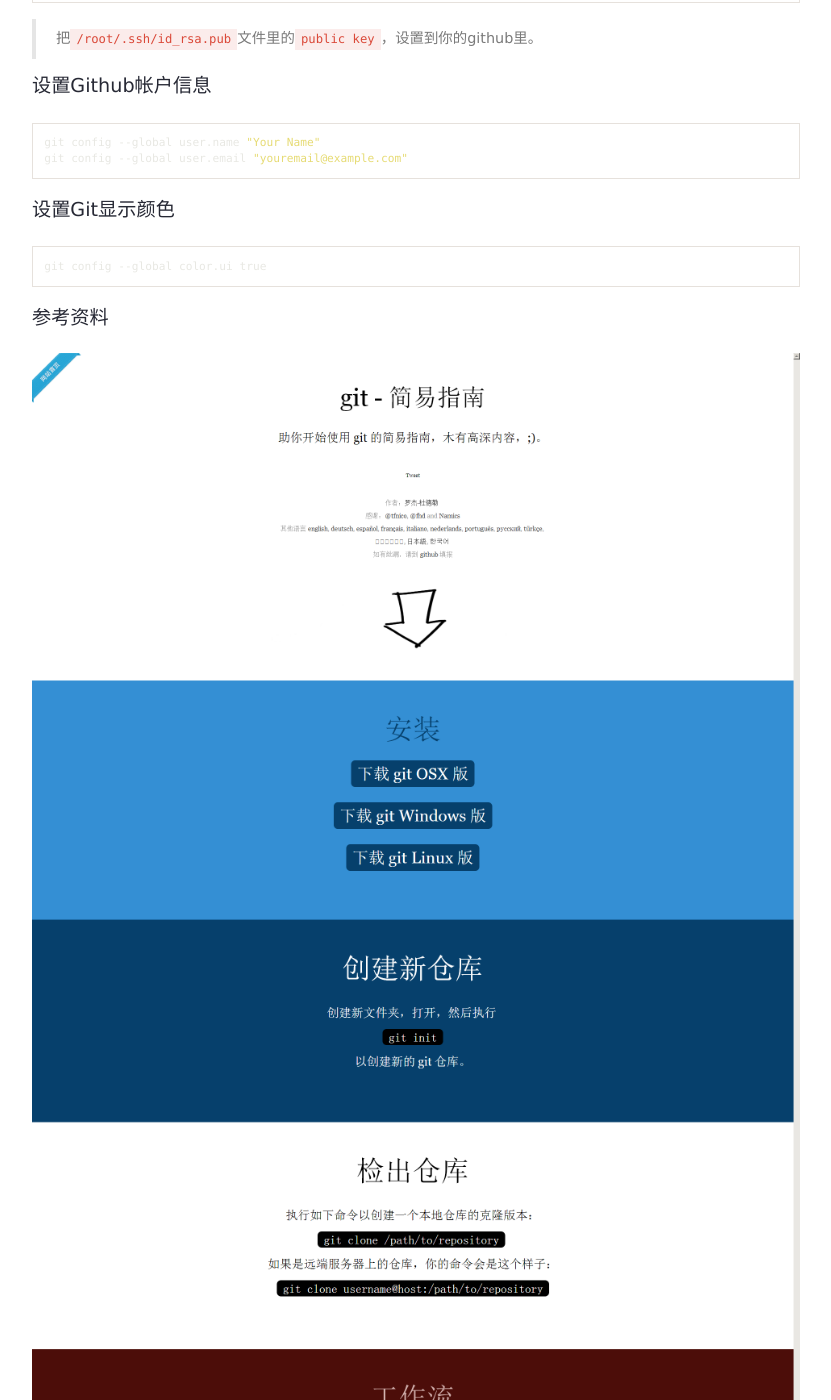
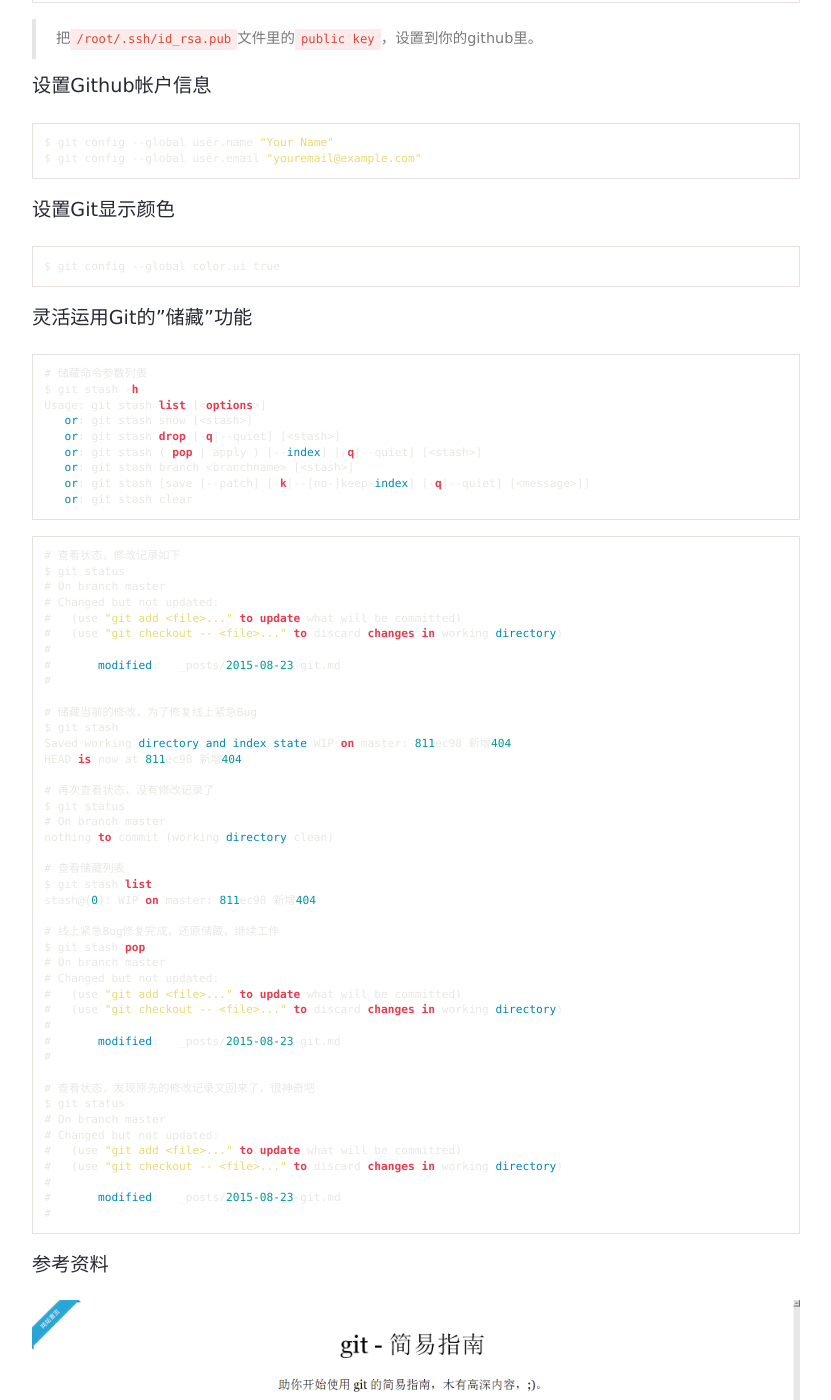
Before and after one commit to junhc/junhc.github.io, a Jekyll site: the page built from _posts/2015-08-23-git.md, in a window 1280 px wide and 1400 px high, scrolled down 1669 px. Shown: the whole window, without its empty margins (224-1055 px from the left). Built offline with Jekyll 4.4.1, drawn with Linux system fonts in a browser that asks for light colours; Markdown is read by kramdown in place of the engine named in the settings; comment, search, counter and statistics services are not loaded.

Commit message:
新增git使用教程之stash

````diff
--- a/_posts/2015-08-23-git.md
+++ b/_posts/2015-08-23-git.md
@@ -37,7 +37,7 @@
 
 #### 生成SSH-KEY
 ```vim
-ssh-keygen -t rsa -b 4096 -C "youremail@example.com"
+$ ssh-keygen -t rsa -b 4096 -C "youremail@example.com"
 Generating public/private rsa key pair.
 Enter file in which to save the key (/root/.ssh/id_rsa): [直接回车]
 Enter passphrase (empty for no passphrase): [输入密码]
@@ -66,14 +66,73 @@
 #### 设置Github帐户信息
 
 ```vim
-git config --global user.name "Your Name"
-git config --global user.email "youremail@example.com"
+$ git config --global user.name "Your Name"
+$ git config --global user.email "youremail@example.com"
 ```
 
 #### 设置Git显示颜色
 
 ```vim
-git config --global color.ui true
+$ git config --global color.ui true
+```
+
+#### 灵活运用Git的"储藏"功能
+```vim
+# 储藏命令参数列表
+$ git stash -h
+Usage: git stash list [<options>]
+   or: git stash show [<stash>]
+   or: git stash drop [-q|--quiet] [<stash>]
+   or: git stash ( pop | apply ) [--index] [-q|--quiet] [<stash>]
+   or: git stash branch <branchname> [<stash>]
+   or: git stash [save [--patch] [-k|--[no-]keep-index] [-q|--quiet] [<message>]]
+   or: git stash clear
+```
+
+```vim
+# 查看状态，修改记录如下
+$ git status
+# On branch master
+# Changed but not updated:
+#   (use "git add <file>..." to update what will be committed)
+#   (use "git checkout -- <file>..." to discard changes in working directory)
+#
+#	modified:   _posts/2015-08-23-git.md
+#
+
+# 储藏当前的修改，为了修复线上紧急Bug
+$ git stash
+Saved working directory and index state WIP on master: 811ec98 新增404
+HEAD is now at 811ec98 新增404
+
+# 再次查看状态，没有修改记录了
+$ git status
+# On branch master
+nothing to commit (working directory clean)
+
+# 查看储藏列表
+$ git stash list
+stash@{0}: WIP on master: 811ec98 新增404
+
+# 线上紧急Bug修复完成，还原储藏，继续工作
+$ git stash pop
+# On branch master
+# Changed but not updated:
+#   (use "git add <file>..." to update what will be committed)
+#   (use "git checkout -- <file>..." to discard changes in working directory)
+#
+#	modified:   _posts/2015-08-23-git.md
+#
+
+# 查看状态，发现原先的修改记录又回来了，很神奇吧
+$ git status
+# On branch master
+# Changed but not updated:
+#   (use "git add <file>..." to update what will be committed)
+#   (use "git checkout -- <file>..." to discard changes in working directory)
+#
+#	modified:   _posts/2015-08-23-git.md
+#
 ```
 
 #### 参考资料
````
